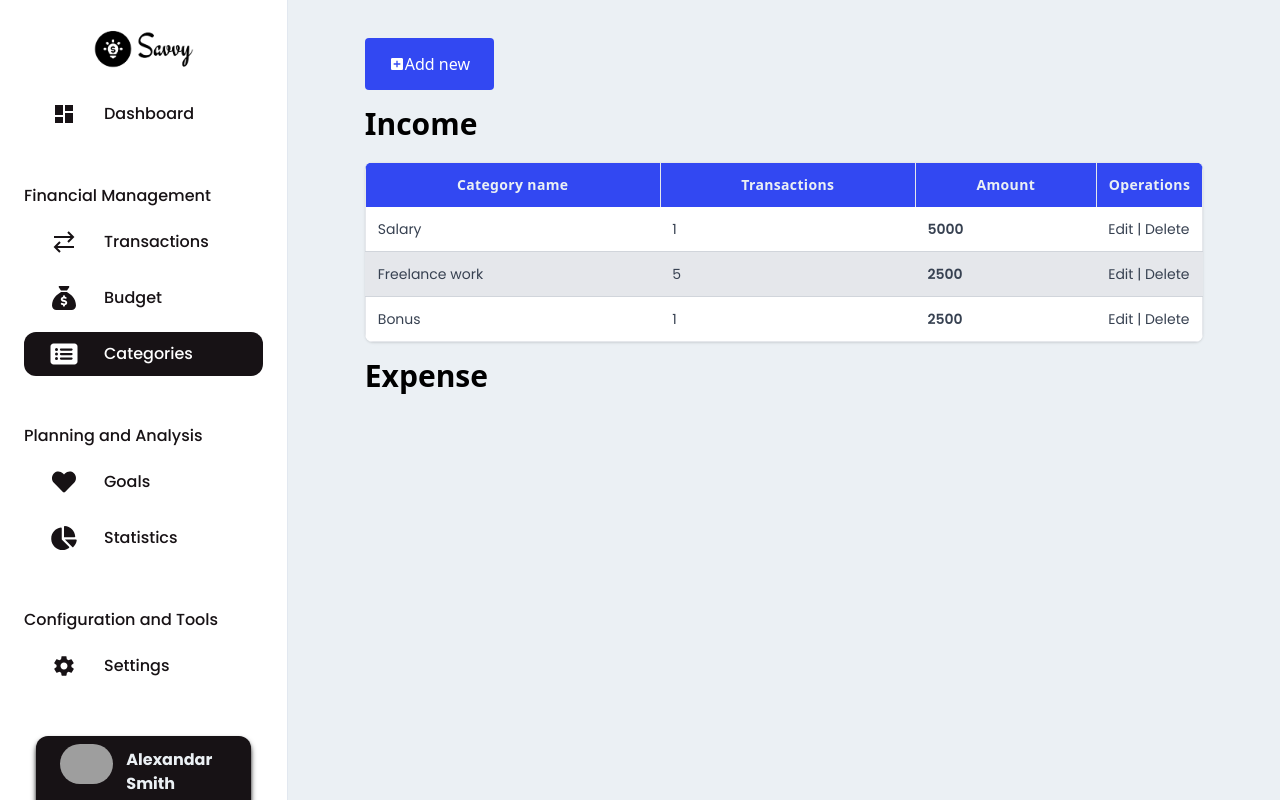
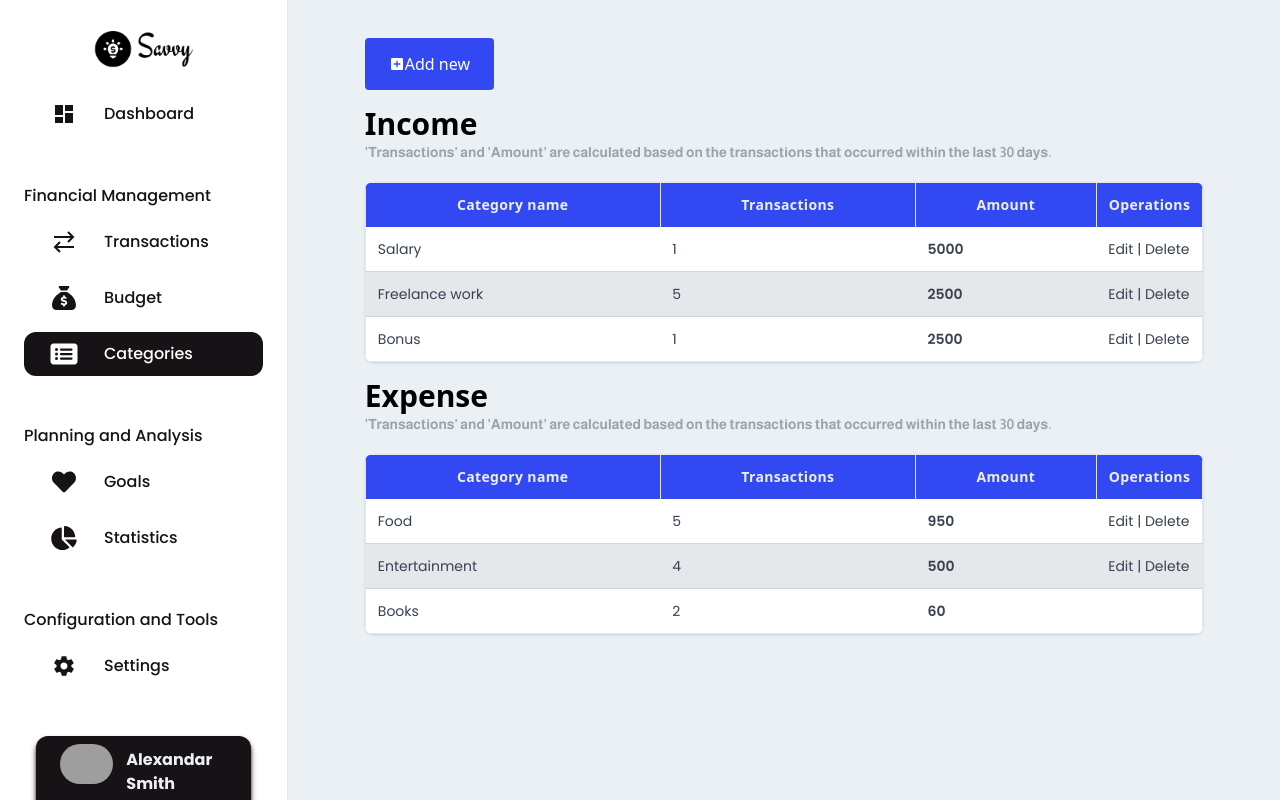
Before and after one commit to bakirdevedzic/savvy, a React (Vite) app: page /app/categories in a window 1280 px wide. Built offline with nearby package versions, Linux system fonts and the light colour scheme; grey boxes are pictures that could not be loaded.

Commit message:
Make expense category table

```diff
--- a/src/features/Categories/ExpenseCategoriesTable.jsx
+++ b/src/features/Categories/ExpenseCategoriesTable.jsx
@@ -1,5 +1,38 @@
+import Table from "../../ui/Table/Table";
+
 function ExpenseCategoriesTable() {
-  return <div></div>;
+  const headData = [
+    { title: "Category name", width: 24, type: "text", key: "categoryName" },
+    { title: "Transactions", width: 24, type: "text", key: "transactions" },
+    {
+      title: "Amount",
+      width: 24,
+      type: "number",
+      key: "amount",
+    },
+    { title: "Operations", width: 8, type: "text", key: "operations" },
+  ];
+  const data = {
+    id: 1,
+    categoryName: "Food",
+    transactions: 5,
+    amount: 950,
+    operations: "Edit | Delete",
+  };
+  const data2 = {
+    id: 2,
+    categoryName: "Entertainment",
+    transactions: 4,
+    amount: 500,
+    operations: "Edit | Delete",
+  };
+  const data3 = {
+    id: 3,
+    categoryName: "Books",
+    transactions: 2,
+    amount: 60,
+  };
+  return <Table headData={headData} bodyData={[data, data2, data3]} />;
 }
 
 export default ExpenseCategoriesTable;
--- a/src/pages/Categories.jsx
+++ b/src/pages/Categories.jsx
@@ -22,10 +22,18 @@ function Categories() {
 
       <div>
         <h1 className="text-3xl font-bold">Income</h1>
+        <p className="text-sm text-gray-400 font-almarai font-semibold">
+          &apos;Transactions&apos; and &apos;Amount&apos; are calculated based
+          on the transactions that occurred within the last 30 days.
+        </p>
         <IncomeCategoriesTable />
       </div>
       <div>
         <h1 className="text-3xl font-bold">Expense</h1>
+        <p className="text-sm text-gray-400 font-almarai font-semibold">
+          &apos;Transactions&apos; and &apos;Amount&apos; are calculated based
+          on the transactions that occurred within the last 30 days.
+        </p>
         <ExpenseCategoriesTable />
       </div>
       <Modal visible={showModal} onClose={handleOnClose} />
```
